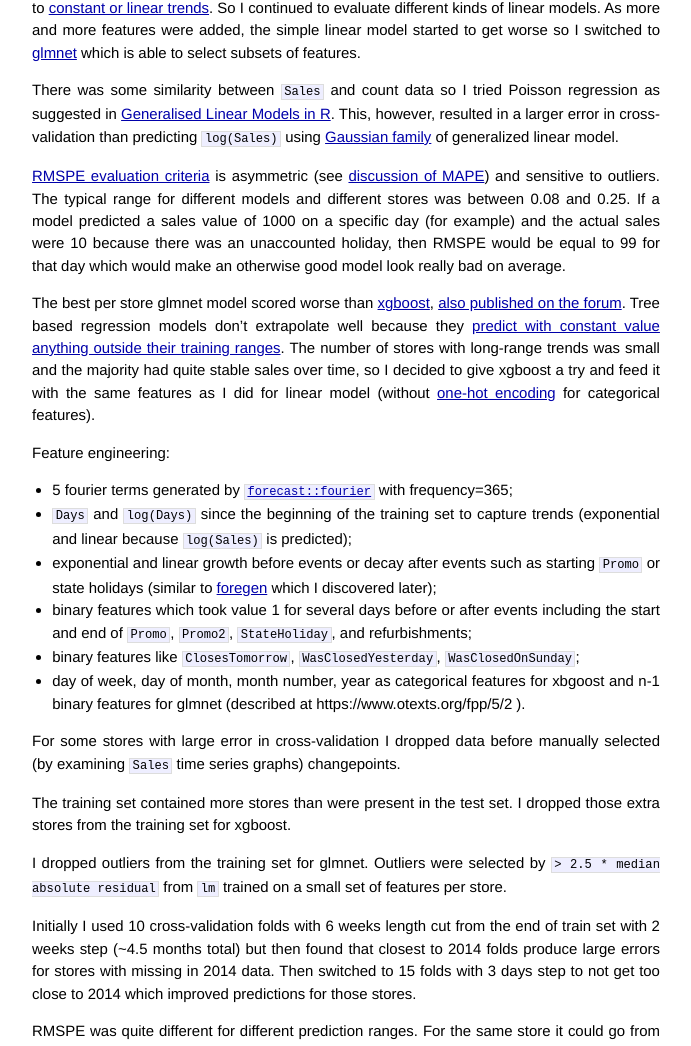
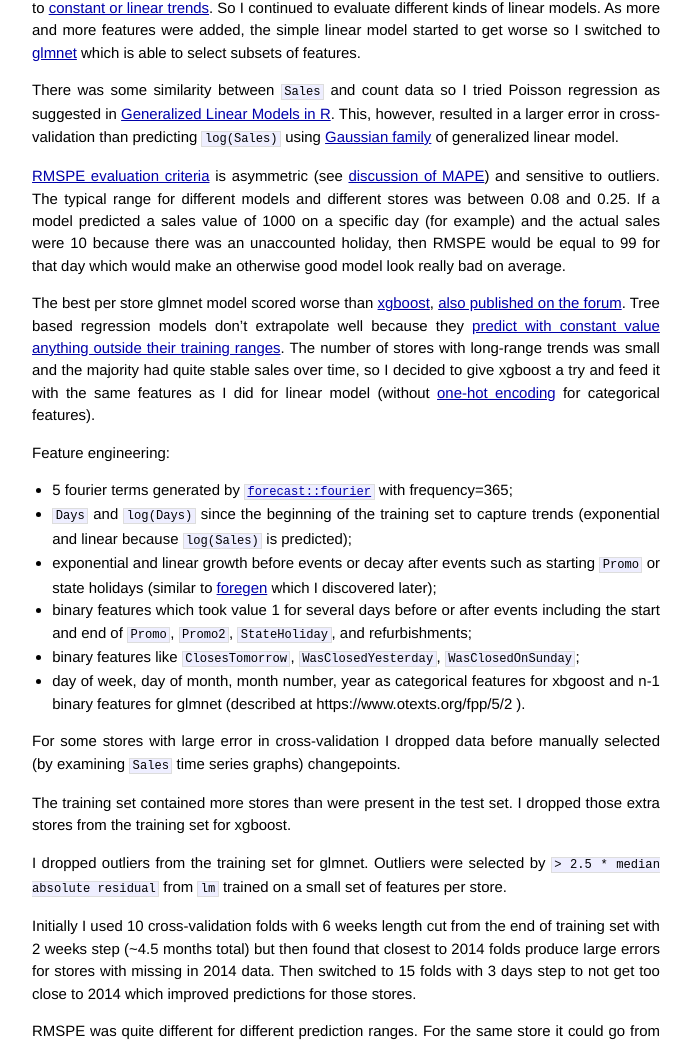
Before and after one commit to mabrek/mabrek.github.io, a Jekyll site: the page built from _posts/2016-01-16-kaggle-forecasting.md, in a window 1280 px wide and 1400 px high, scrolled down 1051 px. Shown: the part 155-1201 px from the top of the window, without its empty margins (294-985 px from the left). Built offline with Jekyll 4.4.1, drawn with Linux system fonts in a browser that asks for light colours; Markdown is read by kramdown in place of the engine named in the settings; comment, search, counter and statistics services are not loaded; some of the changed text lies outside the part shown.

Commit message:
cosmetics

```diff
--- a/_posts/2016-01-16-kaggle-forecasting.md
+++ b/_posts/2016-01-16-kaggle-forecasting.md
@@ -3,7 +3,7 @@ layout: post
 title:  "My Top 10% Solution for Kaggle Rossman Store Sales Forecasting Competition"
 ---
 
-_This is the first time I have participated in a machine learning competition and my result turned out to be quite good: [66th out of 3303](https://www.kaggle.com/mabrek/results). I used R and an average of two models: glmnet and xgboost with a lot of feature engineering_
+_This is the first time I have participated in a machine learning competition and my result turned out to be quite good: [66th out of 3303](https://www.kaggle.com/mabrek/results). I used R and an average of two models: glmnet and xgboost with a lot of feature engineering._
 
 The goal of the [competition](https://www.kaggle.com/c/rossmann-store-sales) was to predict 6 weeks of daily `Sales` in 1115 stores located in different parts of Germany based on 2.5 years of historical daily sales.
 
@@ -30,7 +30,7 @@ Interactive visualization helped a lot in identifying features and sources of er
 
 Initially I tried [`forecast::tbats`](http://www.inside-r.org/packages/cran/forecast/docs/tbats) (a separate model for each store) but the results were quite bad. The influence of non-seasonal factors was big but [tbats can't](http://robjhyndman.com/hyndsight/tbats-with-regressors/) [use external regressors](http://robjhyndman.com/hyndsight/dailydata/). Next I considered using [ARIMA](http://www.inside-r.org/packages/cran/forecast/docs/auto.arima), as it can use regressors, but for long-term forecasts it decays to [constant or linear trends](https://www.otexts.org/fpp/8/5). So I continued to evaluate different kinds of linear models. As more and more features were added, the simple linear model started to get worse so I switched to [glmnet](http://www.inside-r.org/packages/cran/glmnet/docs/glmnet) which is able to select subsets of features.
 
-There was some similarity between `Sales` and count data so I tried Poisson regression as suggested in [Generalised Linear Models in R](http://www.magesblog.com/2015/08/generalised-linear-models-in-r.html). This, however, resulted in a larger error in cross-validation than predicting `log(Sales)` using [Gaussian family](https://cran.r-project.org/web/packages/glmnet/vignettes/glmnet_beta.html#lin) of generalized linear model.
+There was some similarity between `Sales` and count data so I tried Poisson regression as suggested in [Generalized Linear Models in R](http://www.magesblog.com/2015/08/generalised-linear-models-in-r.html). This, however, resulted in a larger error in cross-validation than predicting `log(Sales)` using [Gaussian family](https://cran.r-project.org/web/packages/glmnet/vignettes/glmnet_beta.html#lin) of generalized linear model.
 
 [RMSPE evaluation criteria](https://www.kaggle.com/c/rossmann-store-sales/details/evaluation) is asymmetric (see [discussion of MAPE](https://www.otexts.org/fpp/2/5)) and sensitive to outliers. The typical range for different models and different stores was between 0.08 and 0.25. If a model predicted a sales value of 1000 on a specific day (for example) and the actual sales were 10 because there was an unaccounted holiday,  then  RMSPE would be equal to 99 for that day which would  make an otherwise good model look really bad on average.
 
@@ -51,7 +51,7 @@ The training set contained more stores than were present in the test set. I drop
 
 I dropped outliers from the training set for glmnet. Outliers were selected by `> 2.5 * median absolute residual` from `lm` trained on a small set of features per store.
 
-Initially I used 10 cross-validation folds with 6 weeks length cut from the end of train set with 2 weeks step (~4.5 months total) but then found that closest to 2014 folds produce large errors for stores with missing in 2014 data. Then switched to 15 folds with 3 days step to not get too close to 2014 which improved predictions for those stores.
+Initially I used 10 cross-validation folds with 6 weeks length cut from the end of training set with 2 weeks step (~4.5 months total) but then found that closest to 2014 folds produce large errors for stores with missing in 2014 data. Then switched to 15 folds with 3 days step to not get too close to 2014 which improved predictions for those stores.
 
 RMSPE was quite different for different prediction ranges. For the same store it could go from 0.103 to 0.125 with the same model. It made me think that public leaderboard position is going to change a lot in private leaderboard because they have time based split. It turned out to be [true](https://www.kaggle.com/c/rossmann-store-sales/forums/t/17898/leaderboard-shakeup).
 
```
